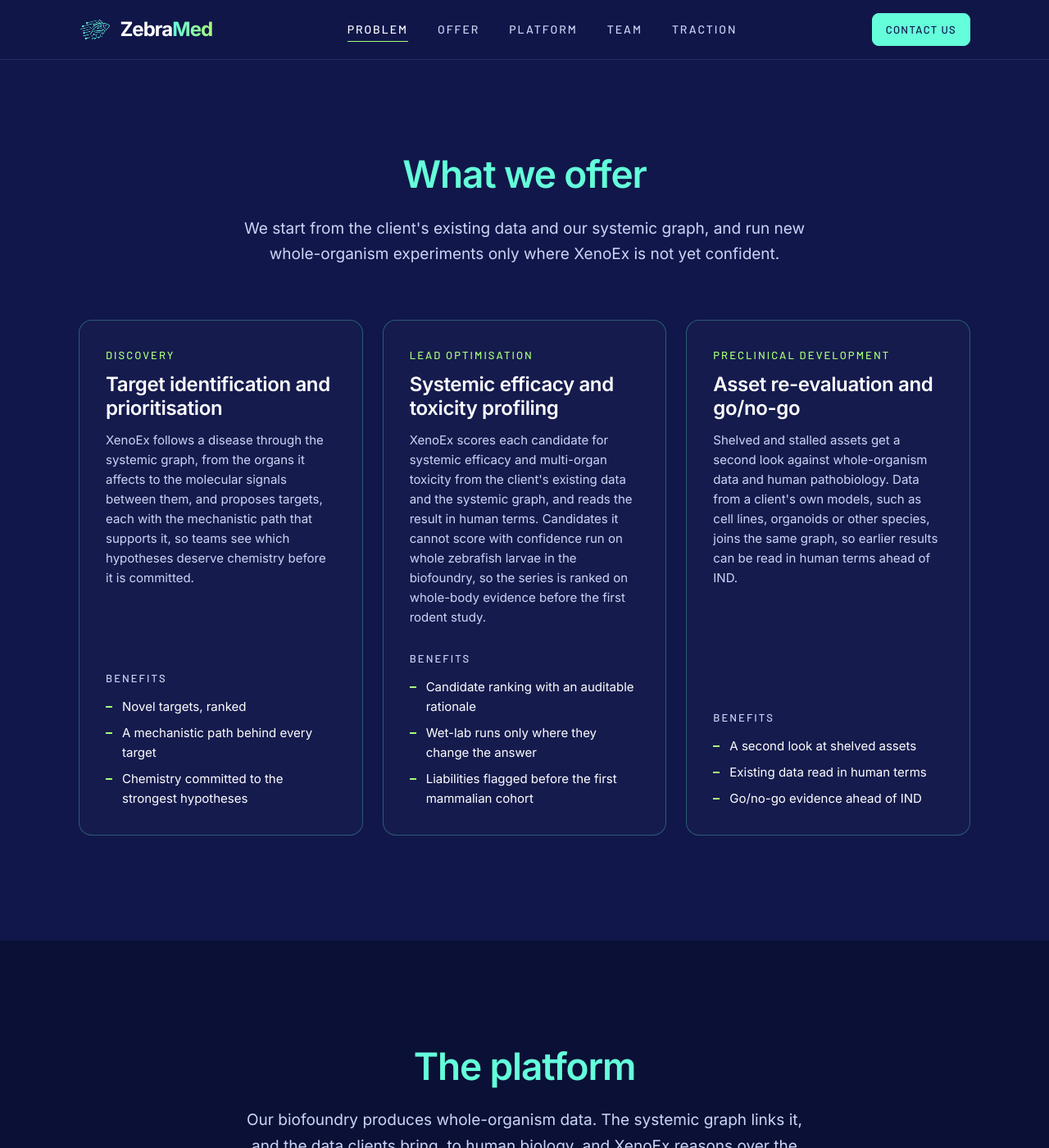
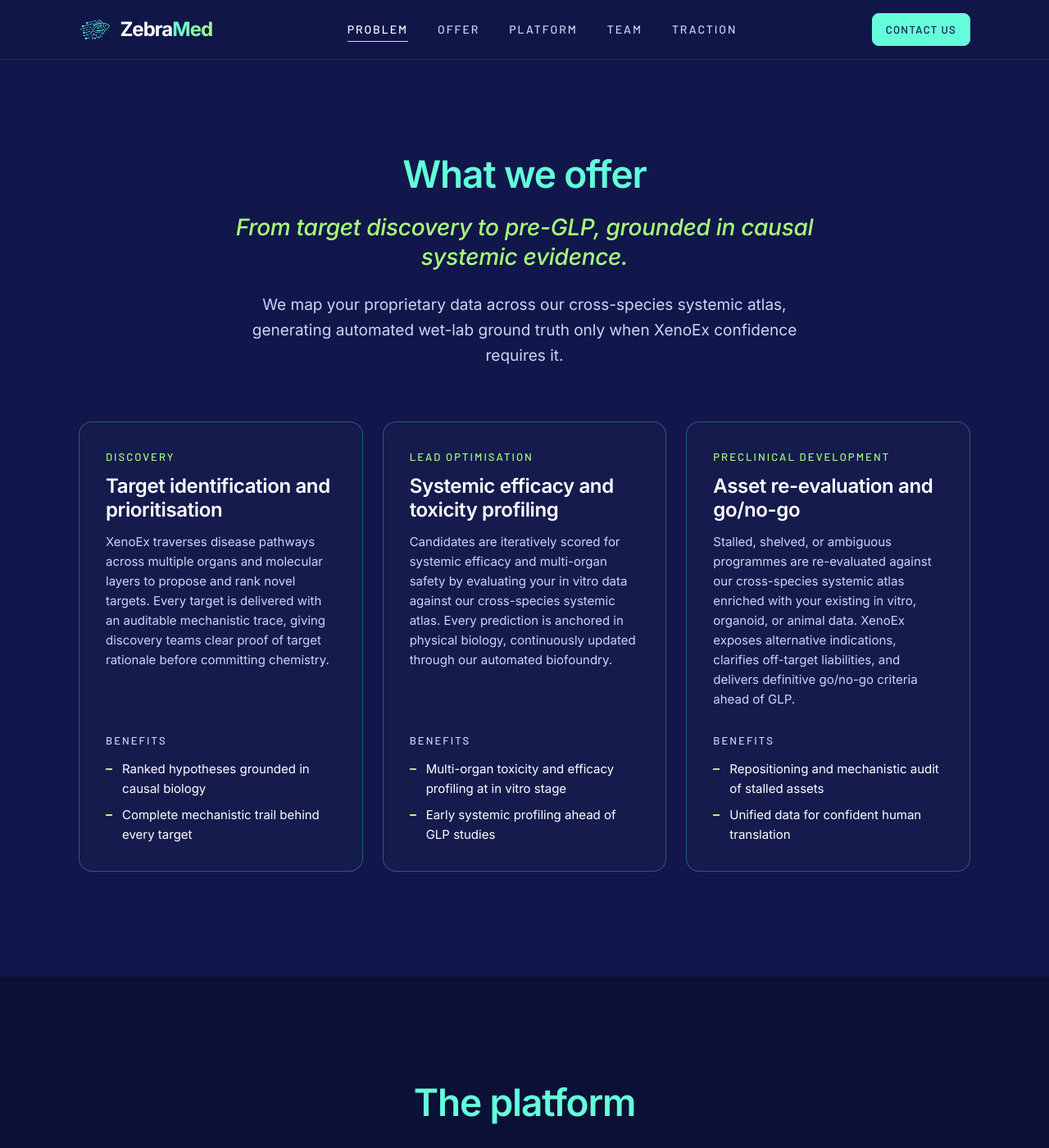
Before and after one commit to zebramed/zebramed.bio, a Jekyll site: the page built from index.html, in a window 1280 px wide and 1400 px high, scrolled down 2263 px. Shown: the whole window at 82% size. Built offline with Jekyll 4.4.1, drawn with Linux system fonts in a browser that asks for light colours.

Commit message:
Offer: callout 'From target discovery to pre-GLP, grounded in causal systemic evidence' under the title; new lede and card texts against the cross-species systemic atlas; two benefits per card

```diff
--- a/_data/offer.yml
+++ b/_data/offer.yml
@@ -1,41 +1,40 @@
-# What we offer: one card per development stage, each ending in the decisions
-# it supports. The wording keeps to what the platform section already claims.
+# What we offer: a callout line under the title, then one card per development
+# stage, each ending in the decisions it supports.
 title: What we offer
+callout: From target discovery to pre-GLP, grounded in causal systemic evidence.
 lede: >-
-  We start from the client's existing data and our systemic graph, and run new
-  whole-organism experiments only where XenoEx is not yet confident.
+  We map your proprietary data across our cross-species systemic atlas,
+  generating automated wet-lab ground truth only when XenoEx confidence
+  requires it.
 stages:
   - stage: Discovery
     title: Target identification and prioritisation
     text: >-
-      XenoEx follows a disease through the systemic graph, from the organs it
-      affects to the molecular signals between them, and proposes targets, each
-      with the mechanistic path that supports it, so teams see which hypotheses
-      deserve chemistry before it is committed.
+      XenoEx traverses disease pathways across multiple organs and molecular
+      layers to propose and rank novel targets. Every target is delivered with
+      an auditable mechanistic trace, giving discovery teams clear proof of
+      target rationale before committing chemistry.
     benefits:
-      - Novel targets, ranked
-      - A mechanistic path behind every target
-      - Chemistry committed to the strongest hypotheses
+      - Ranked hypotheses grounded in causal biology
+      - Complete mechanistic trail behind every target
   - stage: Lead optimisation
     title: Systemic efficacy and toxicity profiling
     text: >-
-      XenoEx scores each candidate for systemic efficacy and multi-organ
-      toxicity from the client's existing data and the systemic graph, and
-      reads the result in human terms. Candidates it cannot score with
-      confidence run on whole zebrafish larvae in the biofoundry, so the series
-      is ranked on whole-body evidence before the first rodent study.
+      Candidates are iteratively scored for systemic efficacy and multi-organ
+      safety by evaluating your in vitro data against our cross-species
+      systemic atlas. Every prediction is anchored in physical biology,
+      continuously updated through our automated biofoundry.
     benefits:
-      - Candidate ranking with an auditable rationale
-      - Wet-lab runs only where they change the answer
-      - Liabilities flagged before the first mammalian cohort
+      - Multi-organ toxicity and efficacy profiling at in vitro stage
+      - Early systemic profiling ahead of GLP studies
   - stage: Preclinical development
     title: Asset re-evaluation and go/no-go
     text: >-
-      Shelved and stalled assets get a second look against whole-organism data
-      and human pathobiology. Data from a client's own models, such as cell
-      lines, organoids or other species, joins the same graph, so earlier
-      results can be read in human terms ahead of IND.
+      Stalled, shelved, or ambiguous programmes are re-evaluated against our
+      cross-species systemic atlas enriched with your existing in vitro,
+      organoid, or animal data. XenoEx exposes alternative indications,
+      clarifies off-target liabilities, and delivers definitive go/no-go
+      criteria ahead of GLP.
     benefits:
-      - A second look at shelved assets
-      - Existing data read in human terms
-      - Go/no-go evidence ahead of IND
+      - Repositioning and mechanistic audit of stalled assets
+      - Unified data for confident human translation
--- a/_includes/offer.html
+++ b/_includes/offer.html
@@ -3,6 +3,7 @@
   <div class="wrap">
     <header class="section-head">
         <h2 class="title">{{ of.title }}</h2>
+        {% if of.callout %}<p class="vision">{{ of.callout }}</p>{% endif %}
         <p class="lede">{{ of.lede }}</p>
     </header>
 
```
